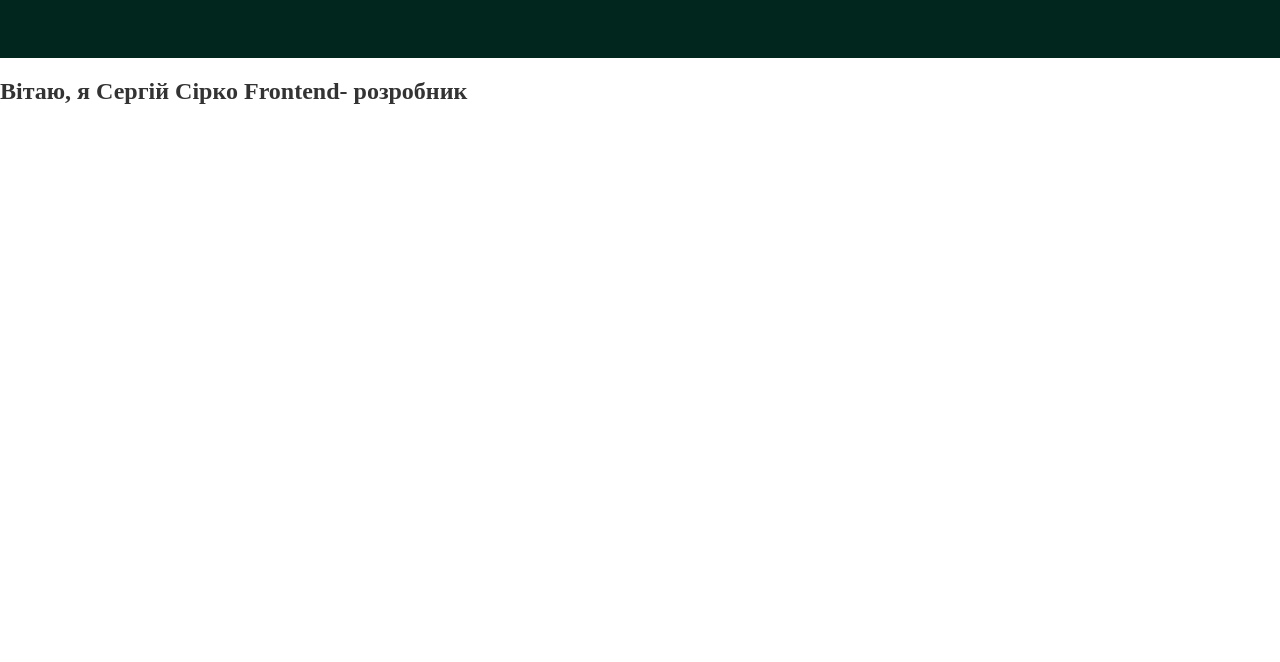
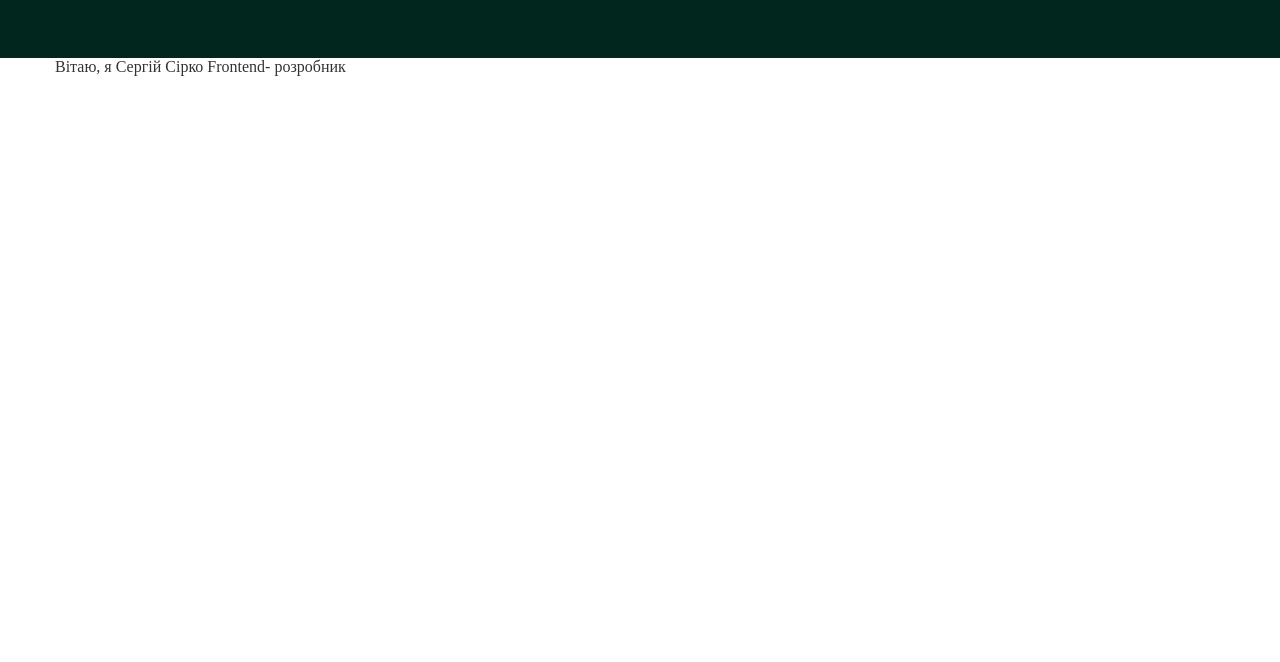
Before and after one commit to arizel022/bootcamp24-prime, a plain HTML site: page index.html in a window 1280 px wide. Shown: the part 138-800 px from the top of the page. Drawn offline with Linux system fonts and the light colour scheme.

Commit message:
add hero

```diff
--- a/css/style.css
+++ b/css/style.css
@@ -76,3 +76,12 @@ html {
 .menu-link:active {
     opacity: 0.7;
 }
+
+/* Герой */
+
+h1 {
+    margin: 0;
+    font: inherit;
+}
+
+.hero-content
--- a/index.html
+++ b/index.html
@@ -8,7 +8,6 @@
   <title>Прайм</title>
   <link rel="stylesheet" href="./css/style.css" />
 </head>
-
 <body>
   <header class="header">
     <div class="container">
@@ -27,9 +26,14 @@
       </nav>
     </div>
   </header>
+
   <main>
-    <section>
-      <h1>Вітаю, я Сергій Сірко <span> Frontend- розробник </span></h1>
+    <section class="hero">
+      <div class="container">
+        <div class="hero-content">
+        <h1 class="hero-tittle">Вітаю, я Сергій Сірко <span> Frontend- розробник </span></h1>
+        </div>
+      </div>
     </section>
   </main>
 </body>
```
